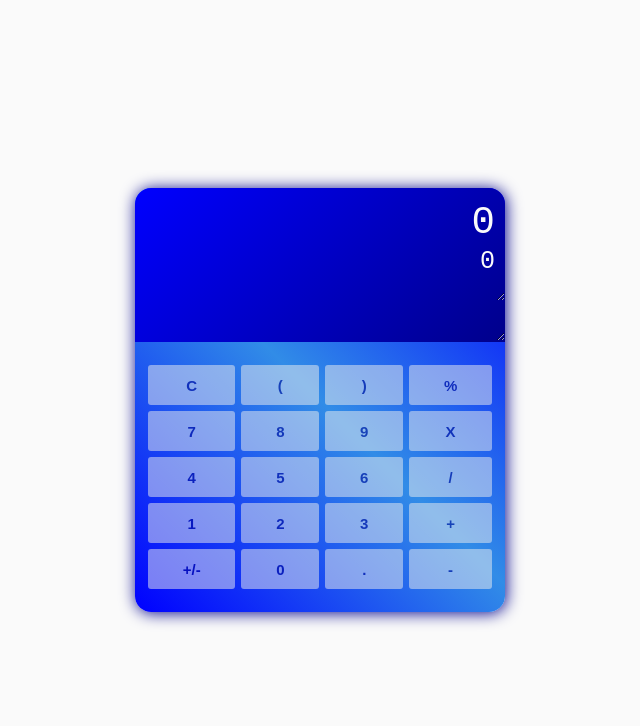
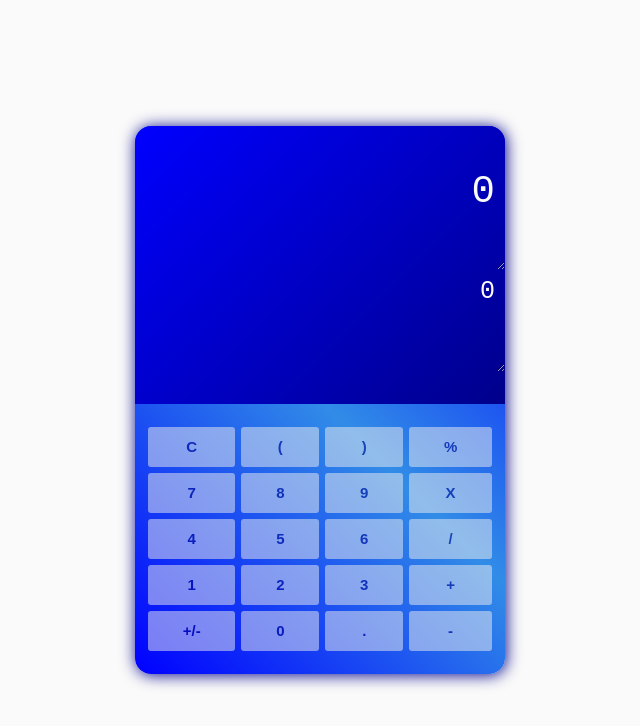
Before and after one commit to saad-shaikh-dev/calculator, a plain HTML site: page index.html in a window 1280 px wide. Shown: the whole page, without its empty margins (320-960 px from the left). Drawn offline with Linux system fonts and the light colour scheme.

Commit message:
Update index.css

```diff
--- a/index.css
+++ b/index.css
@@ -16,11 +16,12 @@ body {
   align-items: center;
   justify-content: center;
   height: 100vh;
+  word-wrap: break-word;
 }
 .calculator {
   box-shadow: var(--main-color) 1px 1px 1em;
   border-radius: 1em;
-  height: fit-content;
+  height: max-content;
   width: 370px;
   background-image: linear-gradient(
     -135deg,
@@ -55,6 +56,7 @@ body {
   border: none;
   text-align: right;
   font-size: inherit;
+  width: 370px;
 }
 ::placeholder {
   color: var(--light-color);
@@ -63,11 +65,11 @@ body {
   font-size: 1.3em;
 }
 .result {
-  height: 50px;
+  height: max-content;
   font-size: 30px;
 }
 .calculation {
-  height: 40px;
+  height: max-content;
   font-size: 25px;
 }
 .keyboard {
@@ -86,6 +88,7 @@ button {
   font-size: 15px;
   font-weight: bolder;
 }
+@media (hover: hover) {
   button:hover {
     background-image: linear-gradient(
       -45deg,
@@ -97,6 +100,7 @@ button:hover {
     box-shadow: var(--main-color) 1px 1px 1em;
     transition-duration: 400ms;
   }
+}
 button:active {
   background-image: linear-gradient(
     -45deg,
```
Lines whose indentation alone changed are shown as unchanged.
